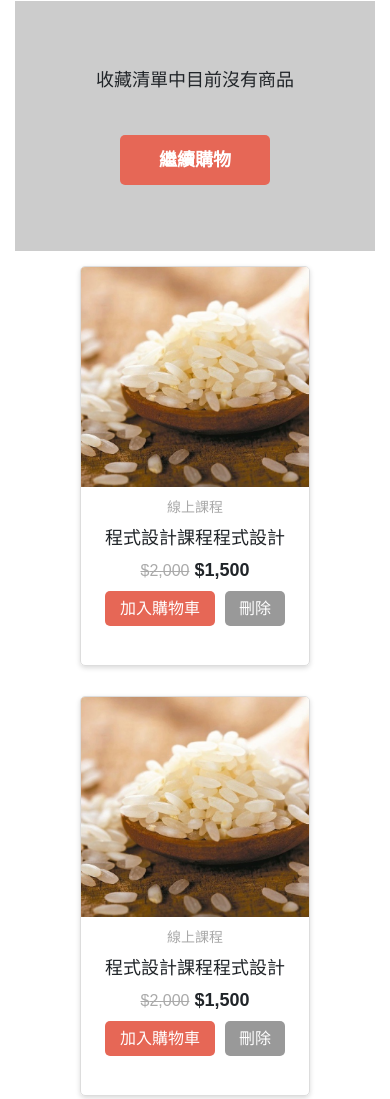
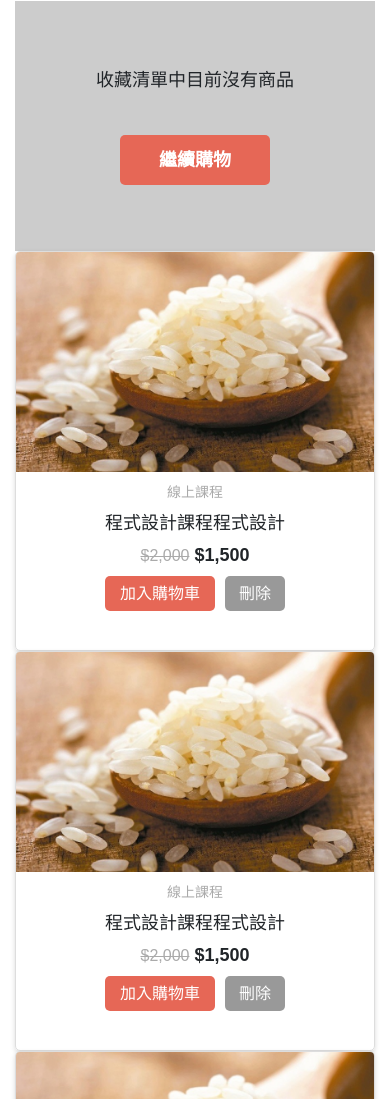
Before and after one commit to 10994015/E-eVone, a plain HTML site: page collect/collect.html in a window 390 px wide. Shown: the part 583-1682 px from the top of the page. Drawn offline with nearby package versions, Linux system fonts and the light colour scheme; files that its build step writes are made by us from their sources; files whose address does not match are found by name.

Commit message:
終極版

```diff
--- a/collect/assets/css/style.css
+++ b/collect/assets/css/style.css
@@ -39,7 +39,7 @@ main{
 .collect{
 	display: flex;
 	flex-wrap: wrap;
-	justify-content: center;
+	justify-content: flex-start;
 }
 .collect .collectItem{
 	width: 230px;
@@ -189,6 +189,59 @@ main{
 	width: 50px;
 	height: 50px;
 }
+
+@media screen and (max-width:1200px){
+	.collect{
+		display: flex;
+		flex-wrap: wrap;
+		justify-content: flex-start;
+		margin: auto;
+	}
+	.collect .collectItem{
+		width: 30%;
+		border: 1px #ddd solid;
+		border-radius: 5px;
+		box-shadow: 0 2px 5px rgba(1 1 1 / 15%);
+		overflow: hidden;
+		height: 400px;
+		margin: 5px;
+	}
+}
+@media screen and (max-width:1000px){
+	.collect{
+		display: flex;
+		flex-wrap: wrap;
+		justify-content: flex-start;
+		margin: auto;
+	}
+	.collect .collectItem{
+		width: 48%;
+		border: 1px #ddd solid;
+		border-radius: 5px;
+		box-shadow: 0 2px 5px rgba(1 1 1 / 15%);
+		overflow: hidden;
+		height: 400px;
+		margin: 5px;
+	}
+}
+@media screen and (max-width:768px){
+	.collect{
+		display: flex;
+		flex-wrap: wrap;
+		justify-content: flex-start;
+		margin: auto;
+	}
+	.collect .collectItem{
+		width: 48%;
+		border: 1px #ddd solid;
+		border-radius: 5px;
+		box-shadow: 0 2px 5px rgba(1 1 1 / 15%);
+		overflow: hidden;
+		height: 400px;
+		margin: 5px;
+	}
+}
+
 @media screen and (max-width: 765px){
 	.member .member-nav{
 	width: 100%;
@@ -198,6 +251,21 @@ main{
 	flex-direction: column;
 
 }
+.collect{
+	display: flex;
+	flex-wrap: wrap;
+	justify-content: flex-start;
+	margin: auto;
+}
+.collect .collectItem{
+	width: 100%;
+	border: 1px #ddd solid;
+	border-radius: 5px;
+	box-shadow: 0 2px 5px rgba(1 1 1 / 15%);
+	overflow: hidden;
+	height: 400px;
+	margin: 0px;
+}
 
 }
 
--- a/collect/collect.html
+++ b/collect/collect.html
@@ -103,7 +103,7 @@
           </div>
         </div>
         <div class="col-sm-9">
-        <form action="">
+        <form action="" class="w-100">
           <div class="collectNull">
             <p>收藏清單中目前沒有商品</p>
             <a href="javascript:;">繼續購物</a>
```
